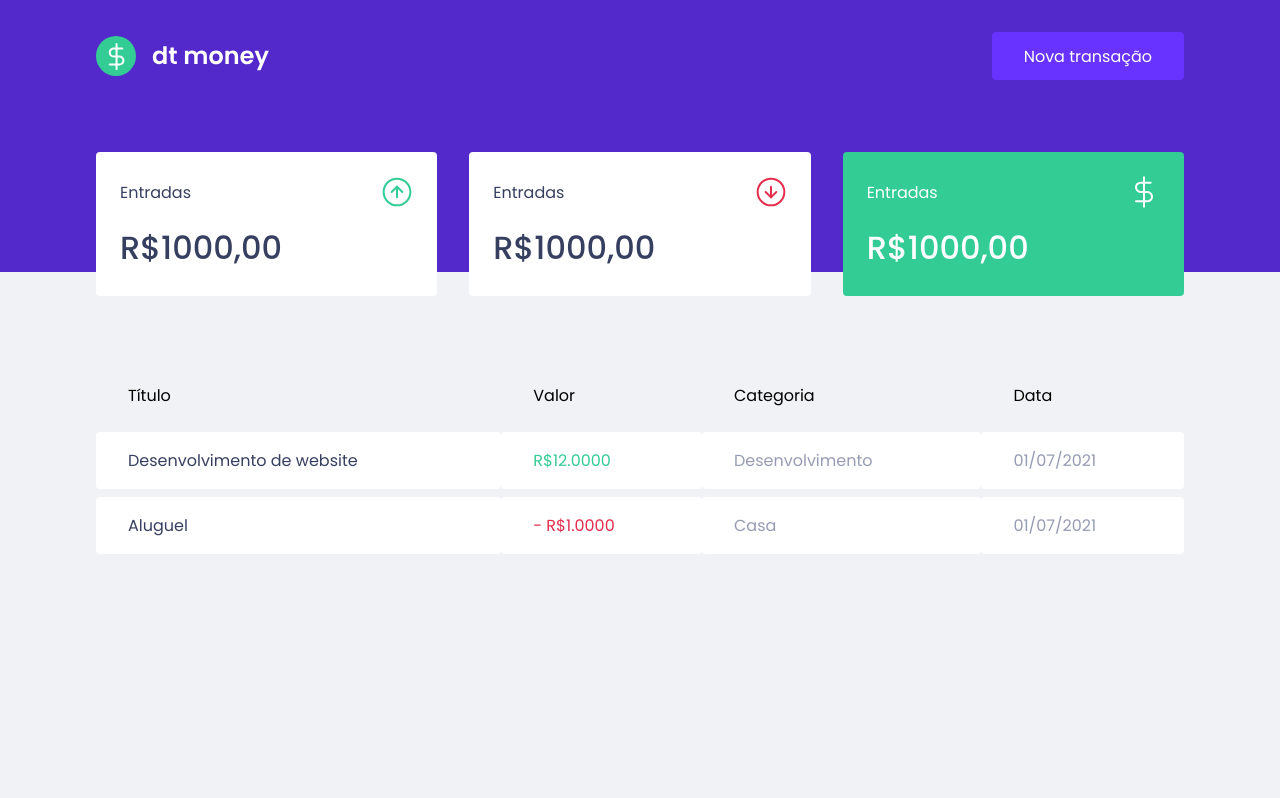
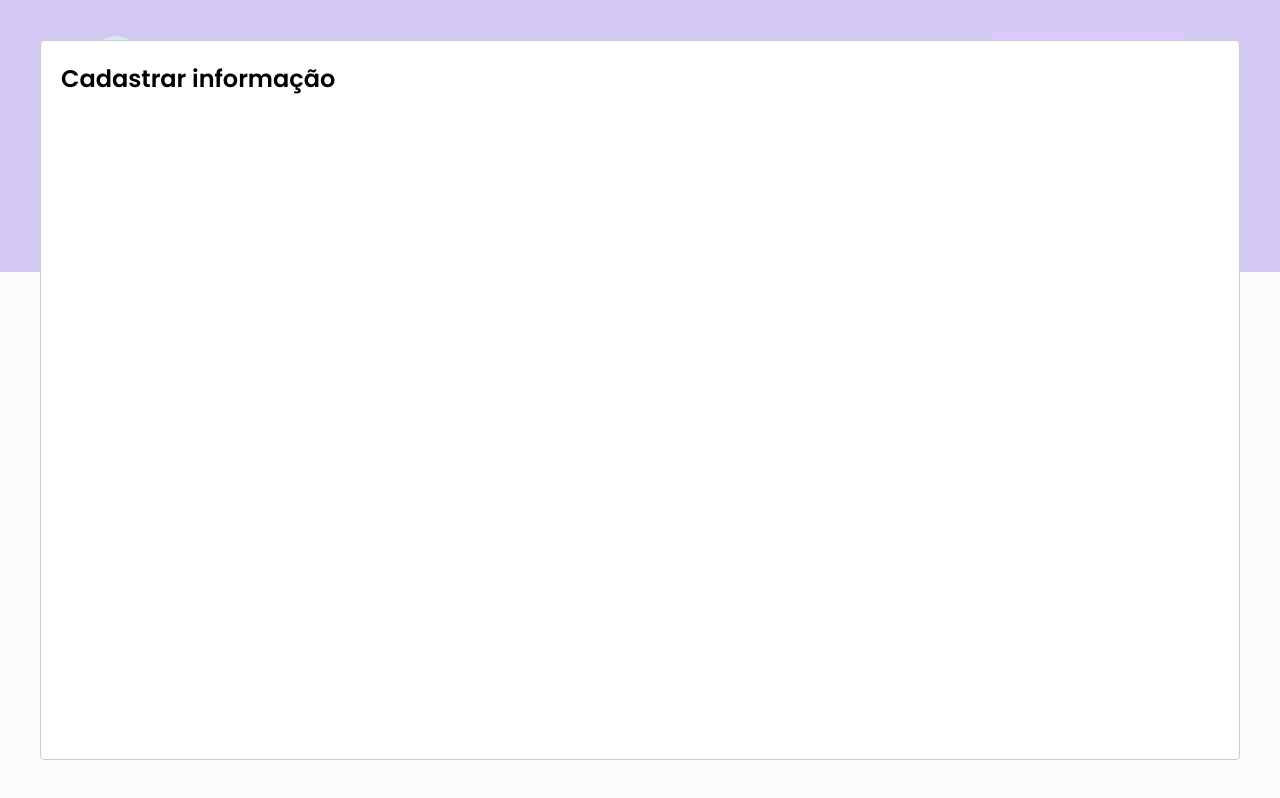
Before and after one commit to drzbraz/dtmoney, a React (Create React App) app: page / in a window 1280 px wide. Both pictures are taken after a click on the button "Nova transação". Built offline with nearby package versions, Linux system fonts and the light colour scheme; no server answers; what miragejs would draw is missing.

Commit message:
➕ - react-modal

```diff
--- a/package.json
+++ b/package.json
@@ -7,6 +7,7 @@
     "miragejs": "^0.1.41",
     "react": "^17.0.2",
     "react-dom": "^17.0.2",
+    "react-modal": "^3.14.3",
     "react-scripts": "4.0.3",
     "styled-components": "^5.3.0",
     "web-vitals": "^1.0.1"
@@ -19,6 +20,7 @@
     "@types/node": "^12.0.0",
     "@types/react": "^17.0.0",
     "@types/react-dom": "^17.0.0",
+    "@types/react-modal": "^3.12.0",
     "@types/styled-components": "^5.1.10",
     "typescript": "^4.1.2"
   },
--- a/src/App.tsx
+++ b/src/App.tsx
@@ -1,11 +1,26 @@
 import { Header } from './components/Header'
 import { GlobalStyle } from './styles/global'
 import { Dashboard } from './components/Dashboard'
+import Modal from 'react-modal'
+import { useState } from 'react'
+
+Modal.setAppElement('#root')
 export function App() {
+  const [isNewTransactionModalOpen, setisNewTransactionModalOpen] = useState(false)
+
+  function handleOpenNewTransactionModal() {
+    setisNewTransactionModalOpen(true)
+  }
+  function handleCloseNewTransactionModal() {
+    setisNewTransactionModalOpen(false)
+  }
   return (
     <>
-      <Header />
+      <Header onOpenNewTransactionModal={handleOpenNewTransactionModal} />
       <Dashboard />
+      <Modal isOpen={isNewTransactionModalOpen} onRequestClose={handleCloseNewTransactionModal}>
+        <h2>Cadastrar informação</h2>
+      </Modal>
       <GlobalStyle />
     </>
   )
--- a/src/components/Header/index.tsx
+++ b/src/components/Header/index.tsx
@@ -1,11 +1,19 @@
+import { useState } from 'react'
 import logoImg from '../../assets/logo.svg'
 import { Container, Content } from './styles'
-export function Header() {
+import Modal from 'react-modal'
+
+interface HeaderProps {
+  onOpenNewTransactionModal: () => void
+}
+export function Header({ onOpenNewTransactionModal }: HeaderProps) {
   return (
     <Container>
       <Content>
         <img src={logoImg} alt="dt money" />
-        <button type="button">Nova transação</button>
+        <button type="button" onClick={onOpenNewTransactionModal}>
+          Nova transação
+        </button>
       </Content>
     </Container>
   )
```
Also changed, not shown: 1 other file (tests, documents, lock files or other folders).
